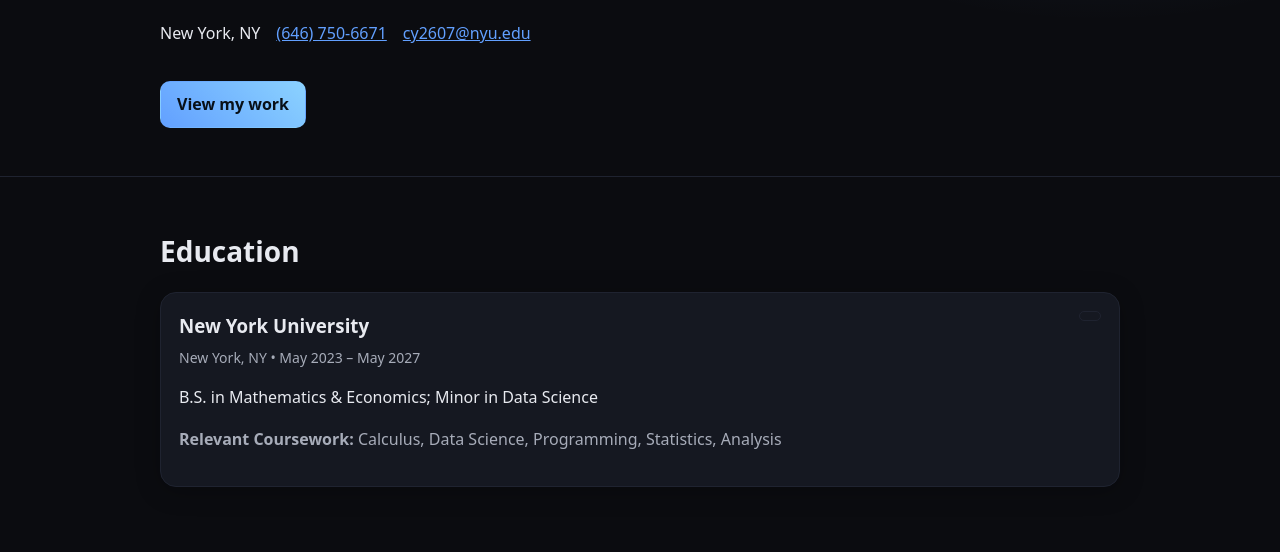
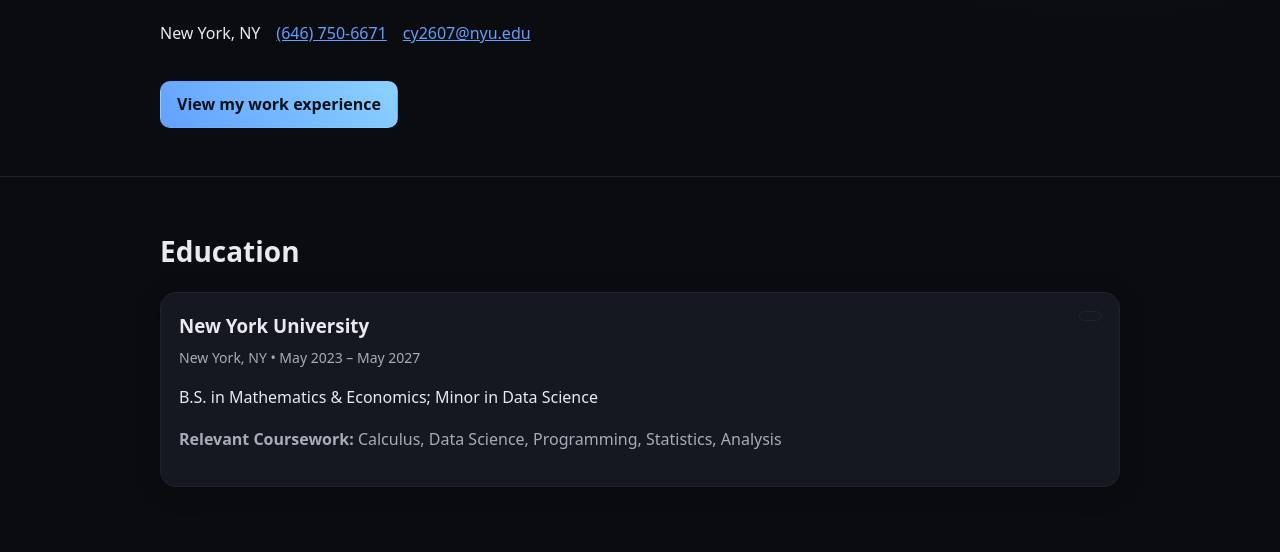
Before and after one commit to JimboYu050504/personal-website, a React app: page index.html in a window 1280 px wide. Shown: the part 248-800 px from the top of the page. Built offline with nearby package versions, Linux system fonts and the light colour scheme.

Commit message:
Update index.html

```diff
--- a/index.html
+++ b/index.html
@@ -34,7 +34,7 @@
             <li><a href="tel:+16467506671">(646) 750-6671</a></li>
             <li><a href="mailto:cy2607@nyu.edu">cy2607@nyu.edu</a></li>
           </ul>
-          <a class="btn" href="#experience">View my work</a>
+          <a class="btn" href="#experience">View my work experience</a>
         </div>
       </div>
       <div class="hero-bg"></div>
```
